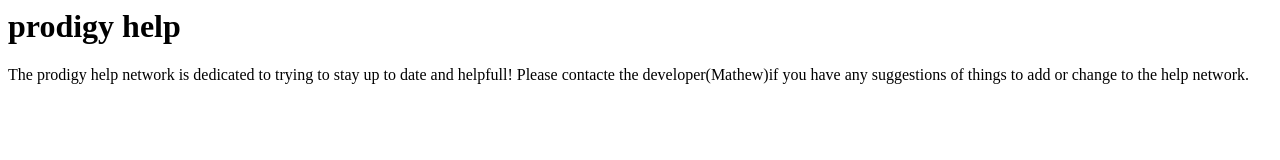
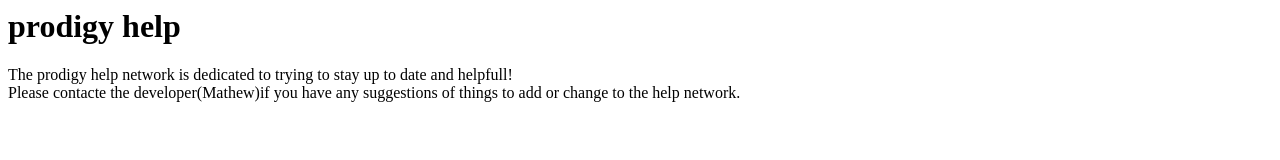
Before and after one commit to mathew1234568/mathew1234568.github.io, a plain HTML site: page prodigy help/index.html in a window 1280 px wide. Drawn offline with Linux system fonts and the light colour scheme.

Commit message:
Update index.html

```diff
--- a/prodigy help/index.html
+++ b/prodigy help/index.html
@@ -5,7 +5,7 @@
     </head>
     <body>
       <h1>prodigy help</h1>
-      <p>The prodigy help network is dedicated to trying to stay up to date and helpfull! Please contacte the developer(Mathew)if you have any suggestions of things to add or change to the help network.
+      <p>The prodigy help network is dedicated to trying to stay up to date and helpfull!<br /> Please contacte the developer(Mathew)if you have any suggestions of things to add or change to the help network.
 
 
    </body>
```
